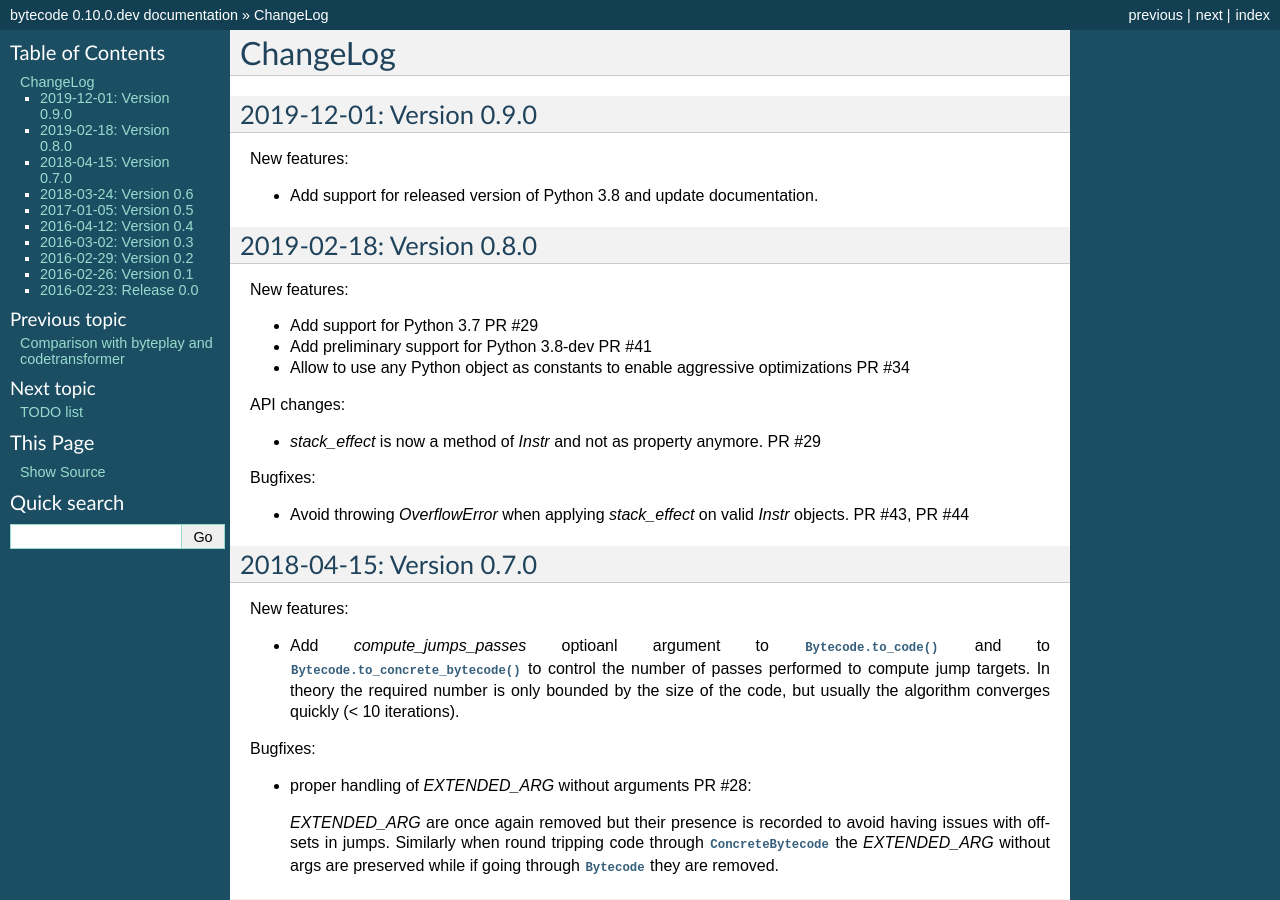
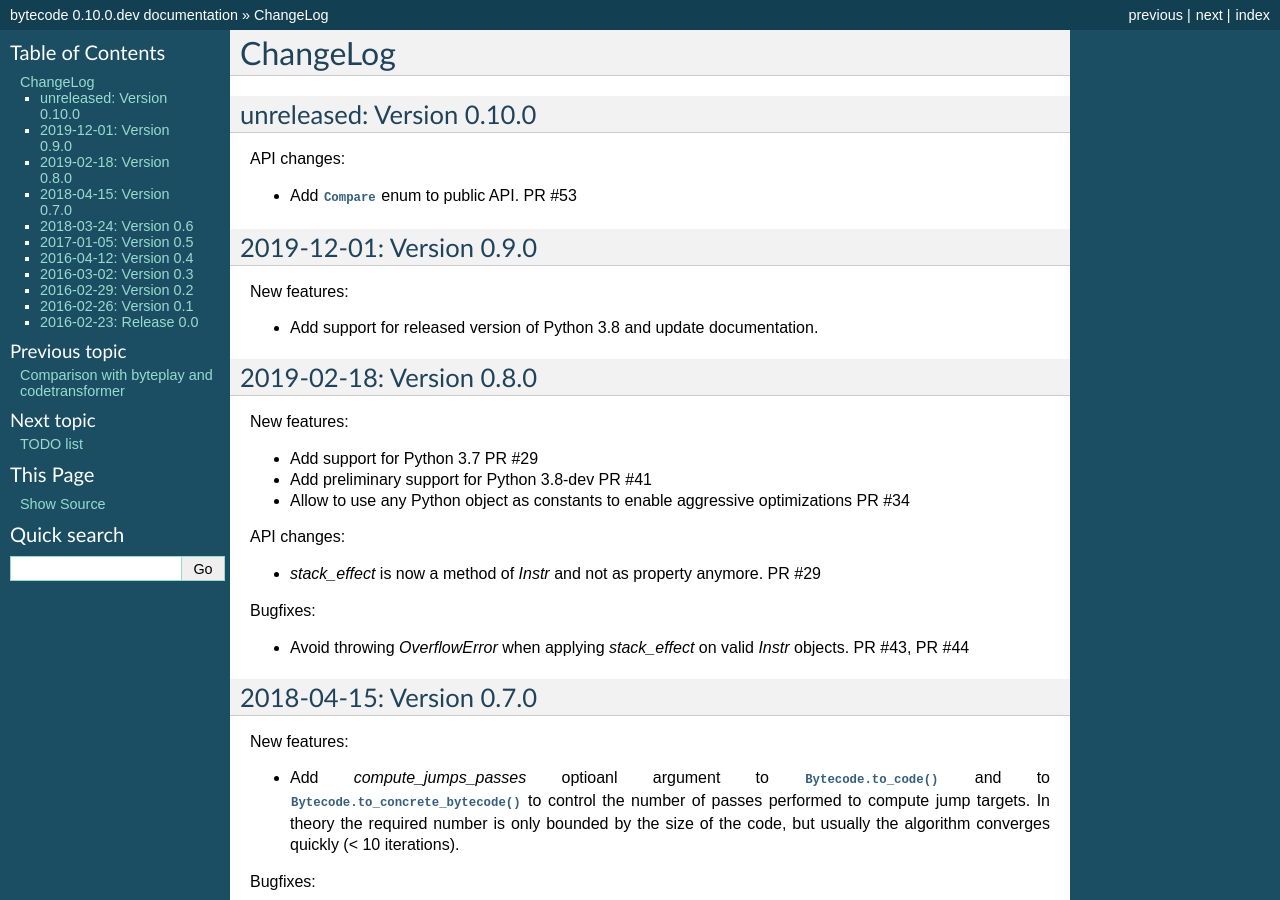
Before and after one commit to MatthieuDartiailh/bytecode, a Sphinx documentation site: the page built from doc/changelog.rst, in a window 1280 px wide and 900 px high. Built offline with Sphinx 7.4.7, drawn with Linux system fonts in a browser that asks for light colours.

Commit message:
Update changelog

```diff
--- a/doc/changelog.rst
+++ b/doc/changelog.rst
@@ -1,5 +1,12 @@
 ChangeLog
 =========
+
+unreleased: Version 0.10.0
+-------------------------
+
+API changes:
+
+- Add :class:`Compare` enum to public API. PR #53
 
 2019-12-01: Version 0.9.0
 -------------------------
```
